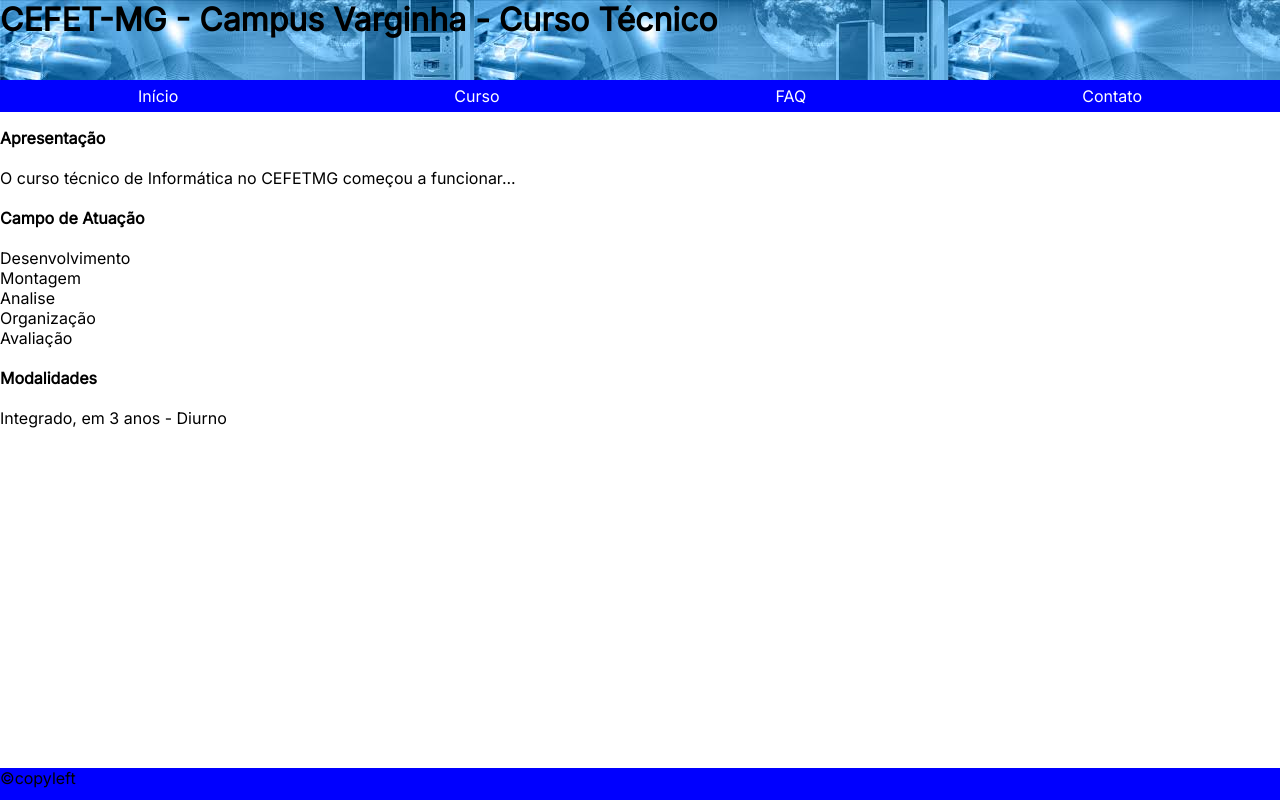
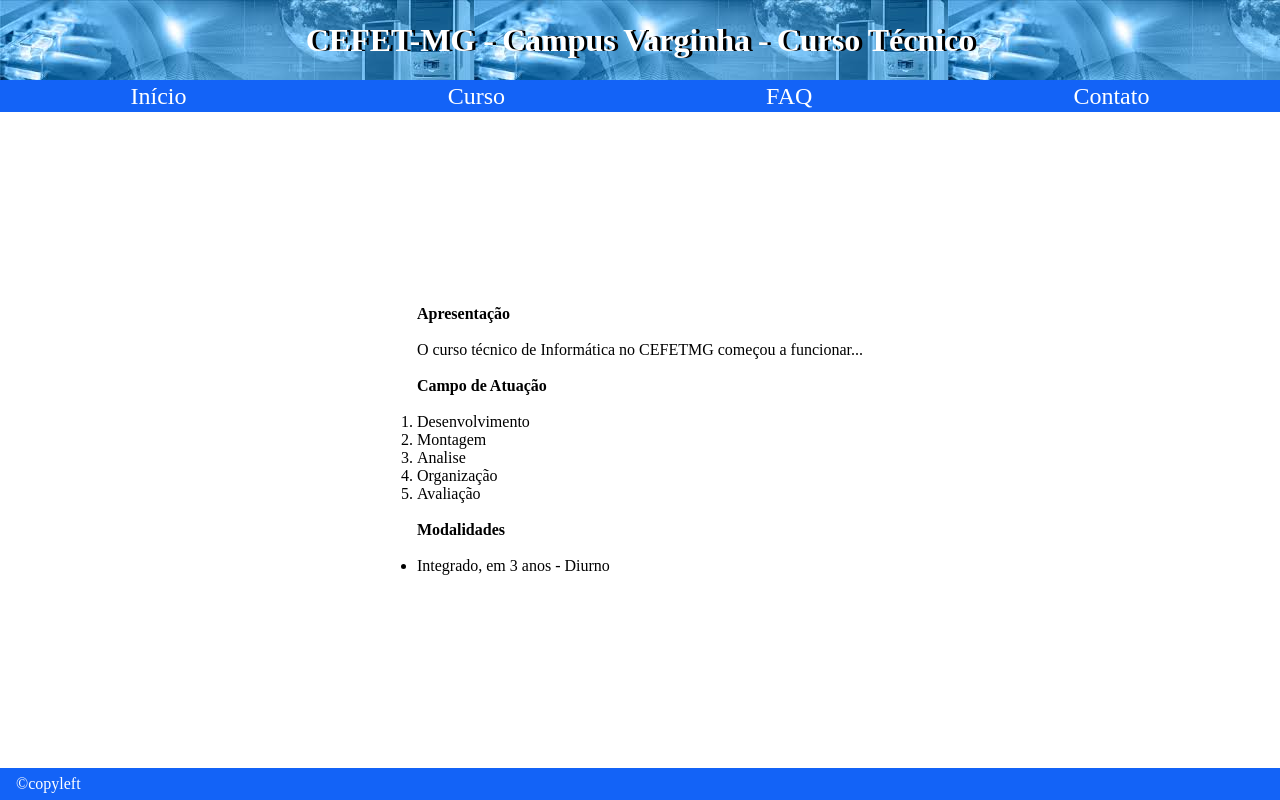
Before and after one commit to JP-Conde5/Tabela_Formulario, a plain HTML site: page index.html in a window 1280 px wide. Drawn offline with Linux system fonts and the light colour scheme.

Commit message:
Quase lá

```diff
--- a/estilo/css.css
+++ b/css/estilo.css
@@ -5,24 +5,26 @@
   padding: 0;
   outline: 0;
   box-sizing: border-box;
-  font-family: 'Inter', sans-serif;
 }
 
 :root{
-    --p: blue;
+    --p: rgb(19, 99, 247);
     --s: white;
+    --t: black;
 }
 
 header{
-    height: 8rem;
+    height: 7rem;
+    color: var(--s);
 }
 
-header figure{
-    display: block;
+header div{
+    display: flex;
     align-items: center;
     justify-content: center;
     background-image: url(../img/banner.jpeg);
     height: 5rem;
+    text-shadow: 0.2rem 0rem 0rem var(--t);
 }
 
 header nav ul{
@@ -30,18 +32,33 @@
     align-items: center;
     justify-content: space-around;
     list-style-type: none;
-    color: var(--s);
     background-color: var(--p);
     height: 2rem;
+    font-size: 1.5rem;
 }
 
 main{
-    min-height: calc(100vh - 10rem);
+    display: flex;
+    justify-content: center;
+    align-items: center;
+    min-height: calc(100vh - 9rem);
+}
+
+main
+
+main div ol{
+    list-style-type: upper-roman;
 }
 
 footer{
     height: 2rem;
     display: flex;
     justify-content: start;
+    align-items: center;
     background-color: var(--p);
+    color: var(--s);
 }
+
+footer div{
+    padding-left: 1rem;
+}
--- a/index.html
+++ b/index.html
@@ -5,15 +5,15 @@
     <meta charset="UTF-8">
     <meta http-equiv="X-UA-Compatible" content="IE=edge">
     <meta name="viewport" content="width=device-width, initial-scale=1.0">
-    <link rel="stylesheet" href="estilo/css.css">
+    <link rel="stylesheet" href="css/estilo.css">
     <title>Introducao</title>
 </head>
 
 <body>
     <header>
-        <figure>
+        <div>
             <h1>CEFET-MG - Campus Varginha - Curso Técnico</h1>
-        </figure>
+        </div>
         <nav>
             <ul>
                 <li>Início</li>
@@ -24,25 +24,27 @@
         </nav>
     </header>
     <main>
+        <div>
         <h4>Apresentação</h4>
         <br>
         <p>O curso técnico de Informática no CEFETMG começou a funcionar...</p>
         <br>
         <h4>Campo de Atuação</h4>
         <br>
-        <ul>
-            <ol>Desenvolvimento</ol>
-            <ol>Montagem</ol>
-            <ol>Analise</ol>
-            <ol>Organização</ol>
-            <ol>Avaliação</ol>
-        </ul>
+        <ol>
+            <li>Desenvolvimento</li>
+            <li>Montagem</li>
+            <li>Analise</li>
+            <li>Organização</li>
+            <li>Avaliação</li>
+        </ol>
         <br>
         <h4>Modalidades</h4>
         <br>
         <ul>
             <li>Integrado, em 3 anos - Diurno</li>
         </ul>
+        </div>
     </main>
     <footer>
         <div>©copyleft</div>
```
Also changed, not shown: curso.html (+1 -0 lines).
